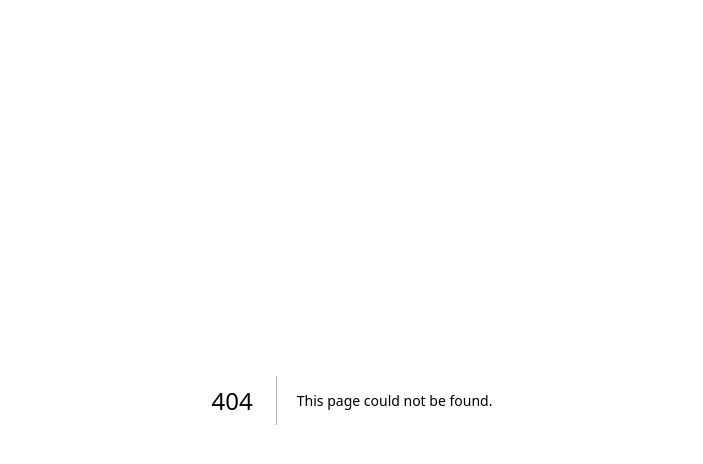
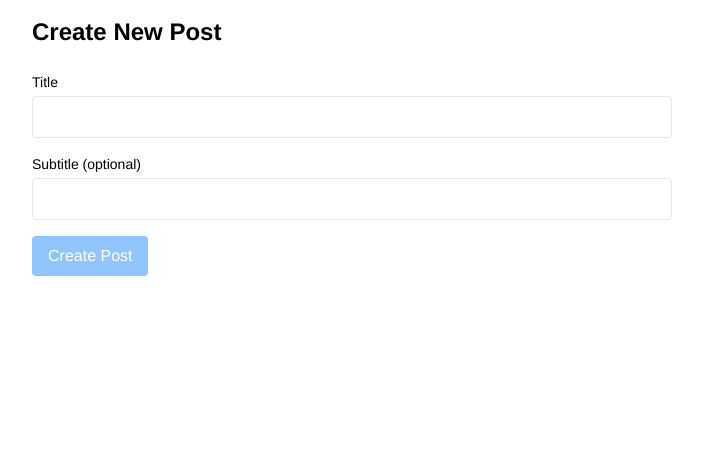
Before and after one commit to thushana/spectrum, a Next.js app: page /admin/create in a window 1280 px wide. Before the commit this address had no page. Shown: the top 464 px of the page, without its empty margins (288-991 px from the left). Built offline with nearby package versions, Linux system fonts and the light colour scheme.

Commit message:
CONTAINER - Create a container in admin/create and API endpoint

```diff
--- /dev/null
+++ b/app/admin/create/page.tsx
@@ -0,0 +1,90 @@
+'use client';
+
+import { useState } from 'react';
+
+export default function CreatePost() {
+  const [title, setTitle] = useState('');
+  const [subtitle, setSubtitle] = useState('');
+  const [isSubmitting, setIsSubmitting] = useState(false);
+  const [error, setError] = useState('');
+
+  const handleSubmit = async (e: React.FormEvent) => {
+    e.preventDefault();
+    setIsSubmitting(true);
+    setError('');
+
+    try {
+      const response = await fetch('/api/containers', {
+        method: 'POST',
+        headers: {
+          'Content-Type': 'application/json',
+        },
+        body: JSON.stringify({
+          title,
+          subtitle: subtitle || undefined, // Only include if not empty
+          type: 'Post' as const,
+        }),
+      });
+
+      if (!response.ok) {
+        const data = await response.json();
+        throw new Error(data.error || 'Failed to create post');
+      }
+
+      const data = await response.json();
+      // Redirect to the new post
+      window.location.href = `/posts/${data.shortname}`;
+    } catch (err) {
+      setError(err instanceof Error ? err.message : 'Something went wrong');
+    } finally {
+      setIsSubmitting(false);
+    }
+  };
+
+  return (
+    <div className="max-w-2xl mx-auto p-4">
+      <h1 className="text-2xl font-bold mb-6">Create New Post</h1>
+
+      {error && (
+        <div className="bg-red-50 text-red-500 p-4 mb-4 rounded">{error}</div>
+      )}
+
+      <form onSubmit={handleSubmit} className="space-y-4">
+        <div>
+          <label htmlFor="title" className="block text-sm font-medium mb-1">
+            Title
+          </label>
+          <input
+            type="text"
+            id="title"
+            value={title}
+            onChange={(e) => setTitle(e.target.value)}
+            required
+            className="w-full p-2 border rounded"
+          />
+        </div>
+
+        <div>
+          <label htmlFor="subtitle" className="block text-sm font-medium mb-1">
+            Subtitle (optional)
+          </label>
+          <input
+            type="text"
+            id="subtitle"
+            value={subtitle}
+            onChange={(e) => setSubtitle(e.target.value)}
+            className="w-full p-2 border rounded"
+          />
+        </div>
+
+        <button
+          type="submit"
+          disabled={isSubmitting || !title}
+          className="bg-blue-500 text-white px-4 py-2 rounded disabled:bg-blue-300"
+        >
+          {isSubmitting ? 'Creating...' : 'Create Post'}
+        </button>
+      </form>
+    </div>
+  );
+}
--- /dev/null
+++ b/app/api/containers/route.tsx
@@ -0,0 +1,68 @@
+import { NextResponse } from 'next/server';
+import { PrismaClient } from '@prisma/client';
+import crypto from 'crypto';
+
+const prisma = new PrismaClient();
+
+export async function POST(request: Request) {
+  try {
+    const body = await request.json();
+    console.log('Starting request with body:', body);
+
+    if (!body.title) {
+      return NextResponse.json({ error: 'Title is required' }, { status: 400 });
+    }
+
+    // Generate IDs and values first
+    const entityId = crypto.randomUUID();
+    const shortnameValue = `${body.title
+      .toLowerCase()
+      .replace(/[^a-z0-9]+/g, '-')
+      .replace(/(^-|-$)/g, '')}-${Date.now()}`;
+
+    try {
+      // Create both in a transaction with the same entityId
+      const result = await prisma.$transaction(async (tx) => {
+        // Create shortname first
+        const shortname = await tx.shortname.create({
+          data: {
+            id: crypto.randomUUID(),
+            value: shortnameValue,
+            entityId: entityId,  // This will be Container's id
+            entityType: 'Container',
+          },
+        });
+        console.log('Shortname created:', shortname);
+
+        // Create container with id matching shortname's entityId
+        const container = await tx.container.create({
+          data: {
+            id: entityId,  // Using the same ID
+            title: body.title,
+            subtitle: body.subtitle || null,
+            type: body.type || 'Post',
+          },
+        });
+        console.log('Container created:', container);
+
+        return shortname.value;
+      });
+
+      return NextResponse.json({ shortname: result });
+
+    } catch (dbError) {
+      console.log('Database error:', {
+        name: dbError.name,
+        message: dbError.message,
+        code: dbError.code
+      });
+      throw dbError;
+    }
+
+  } catch (error) {
+    return NextResponse.json({
+      error: 'Failed to create container',
+      details: error instanceof Error ? error.message : 'Unknown error'
+    }, { status: 500 });
+  }
+}
```
